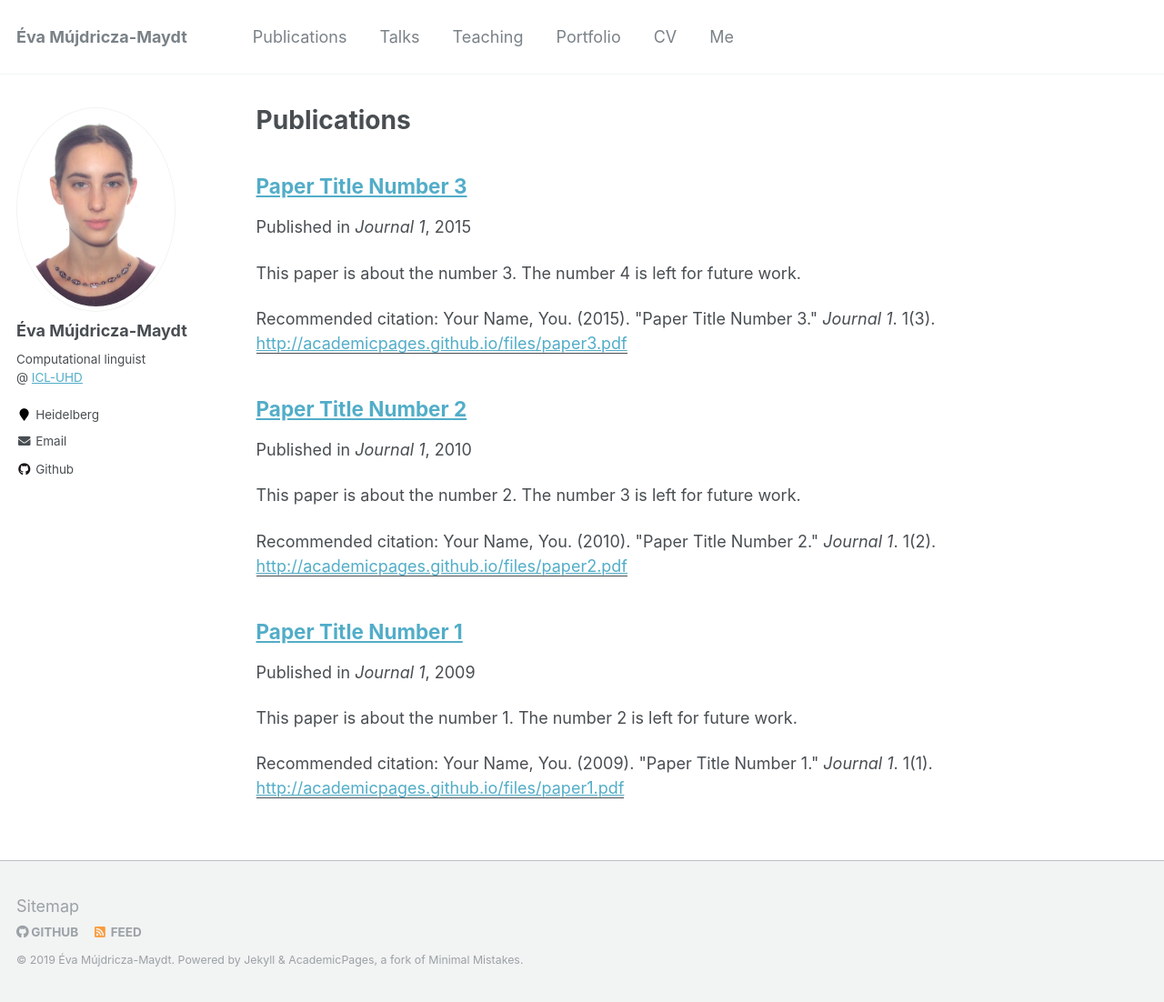
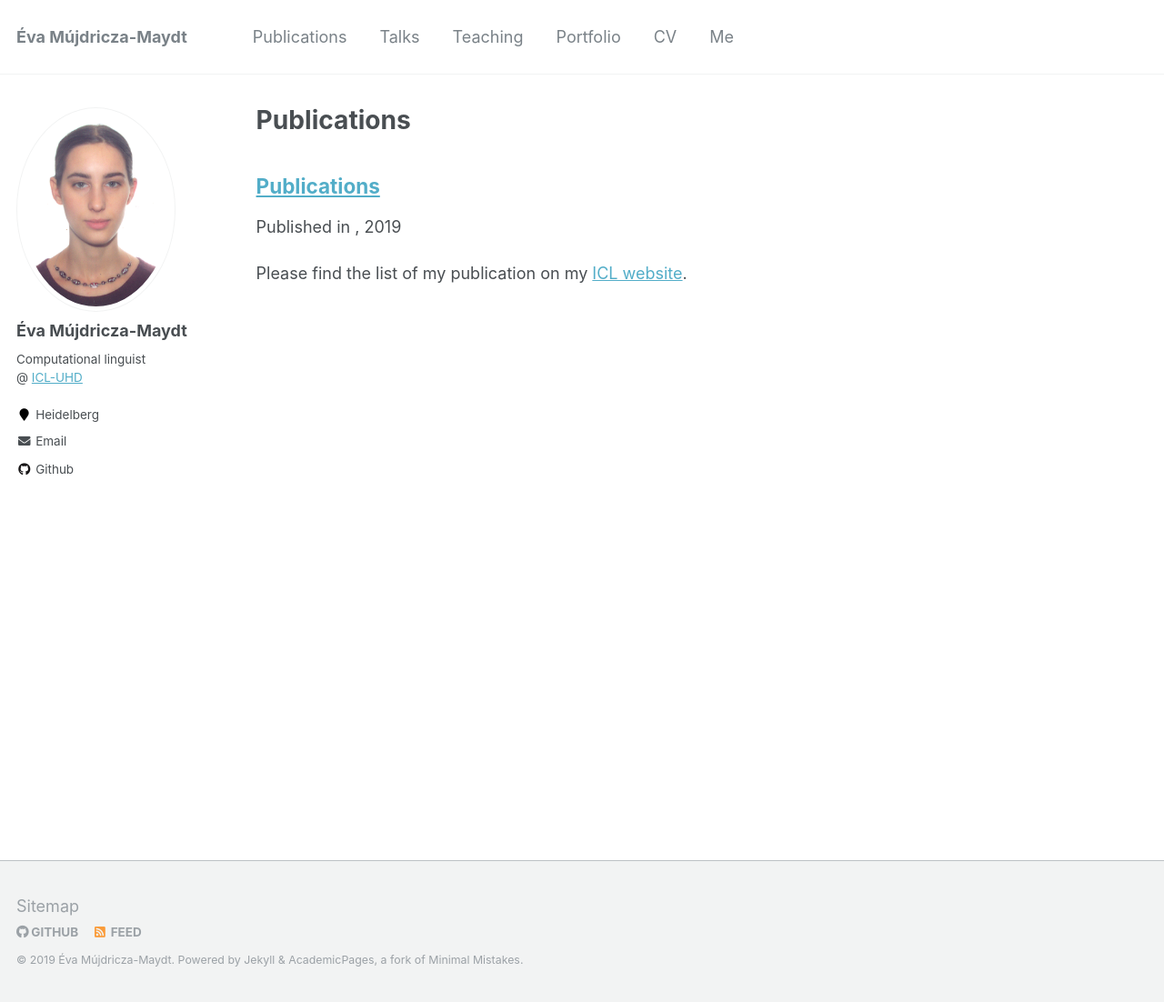
Before and after one commit to mmev/mmev.github.io, a Jekyll site: the page built from _pages/publications.md, in a window 1280 px wide and 1102 px high. Shown: the whole window at 91% size. Built offline with Jekyll 4.4.1, drawn with Linux system fonts in a browser that asks for light colours.

Commit message:
academicpages as template

```diff
--- a/_pages/me.md
+++ b/_pages/me.md
@@ -5,7 +5,7 @@
 ---
 
 
-## This is a side about me
+## A little bit more about me
 ----
 
 You can find me [at work](https://www.cl.uni-heidelberg.de/~mujdricz/) :) at the Department of Computational Linguistics, University Heidelberg.
--- a/_publications/2009-10-01-paper-title-number-1.md
+++ /dev/null
@@ -1,32 +0,0 @@
----
-title: "Paper Title Number 1"
-collection: publications
-permalink: /publication/2009-10-01-paper-title-number-1
-excerpt: 'This paper is about the number 1. The number 2 is left for future work.'
-date: 2009-10-01
-venue: 'Journal 1'
-paperurl: 'http://academicpages.github.io/files/paper1.pdf'
-citation: 'Your Name, You. (2009). &quot;Paper Title Number 1.&quot; <i>Journal 1</i>. 1(1).'
----
-This paper is about the number 1. The number 2 is left for future work.
-
-[Download paper here](http://academicpages.github.io/files/paper1.pdf)
-
-Recommended citation: Your Name, You. (2009). "Paper Title Number 1." <i>Journal 1</i>. 1(1).
-
-
----
-title: "Paper Title Number 0"
-collection: publications
-permalink: /publication/2009-10-01-paper-title-number-1
-excerpt: 'This paper is about the number 1. The number 2 is left for future work.'
-date: 2009-10-01
-venue: 'Journal 1'
-paperurl: 'http://academicpages.github.io/files/paper1.pdf'
-citation: 'Your Name, You. (2009). &quot;Paper Title Number 1.&quot; <i>Journal 1</i>. 1(1).'
----
-This paper is about the number 1. The number 2 is left for future work.
-
-[Download paper here](http://academicpages.github.io/files/paper1.pdf)
-
-Recommended citation: Your Name, You. (2009). "Paper Title Number 1." <i>Journal 1</i>. 1(1).
--- a/_publications/2010-10-01-paper-title-number-2.md
+++ /dev/null
@@ -1,15 +0,0 @@
----
-title: "Paper Title Number 2"
-collection: publications
-permalink: /publication/2010-10-01-paper-title-number-2
-excerpt: 'This paper is about the number 2. The number 3 is left for future work.'
-date: 2010-10-01
-venue: 'Journal 1'
-paperurl: 'http://academicpages.github.io/files/paper2.pdf'
-citation: 'Your Name, You. (2010). &quot;Paper Title Number 2.&quot; <i>Journal 1</i>. 1(2).'
----
-This paper is about the number 2. The number 3 is left for future work.
-
-[Download paper here](http://academicpages.github.io/files/paper2.pdf)
-
-Recommended citation: Your Name, You. (2010). "Paper Title Number 2." <i>Journal 1</i>. 1(2).
--- a/_publications/2015-10-01-paper-title-number-3.md
+++ /dev/null
@@ -1,15 +0,0 @@
----
-title: "Paper Title Number 3"
-collection: publications
-permalink: /publication/2015-10-01-paper-title-number-3
-excerpt: 'This paper is about the number 3. The number 4 is left for future work.'
-date: 2015-10-01
-venue: 'Journal 1'
-paperurl: 'http://academicpages.github.io/files/paper3.pdf'
-citation: 'Your Name, You. (2015). &quot;Paper Title Number 3.&quot; <i>Journal 1</i>. 1(3).'
----
-This paper is about the number 3. The number 4 is left for future work.
-
-[Download paper here](http://academicpages.github.io/files/paper3.pdf)
-
-Recommended citation: Your Name, You. (2015). "Paper Title Number 3." <i>Journal 1</i>. 1(3).
--- /dev/null
+++ b/_publications/publication.md
@@ -0,0 +1,11 @@
+---
+title: "Publications"
+#collection: publications
+#permalink: /publication/2009-10-01-paper-title-number-1
+#excerpt: 'This paper is about the number 1. The number 2 is left for future work.'
+#date: 2009-10-01
+#venue: 'Journal 1'
+#paperurl: 'http://academicpages.github.io/files/paper1.pdf'
+#citation: 'Your Name, You. (2009). &quot;Paper Title Number 1.&quot; <i>Journal 1</i>. 1(1).'
+---
+Please find the list of my publication on my [ICL website](https://www.cl.uni-heidelberg.de/~mujdricz/publications/).
```
Also changed, not shown: _teaching/2015-spring-teaching-2.md (deleted, +0 -20 lines), _teaching/teaching.md (added, +11 -0 lines), 2 other files.
